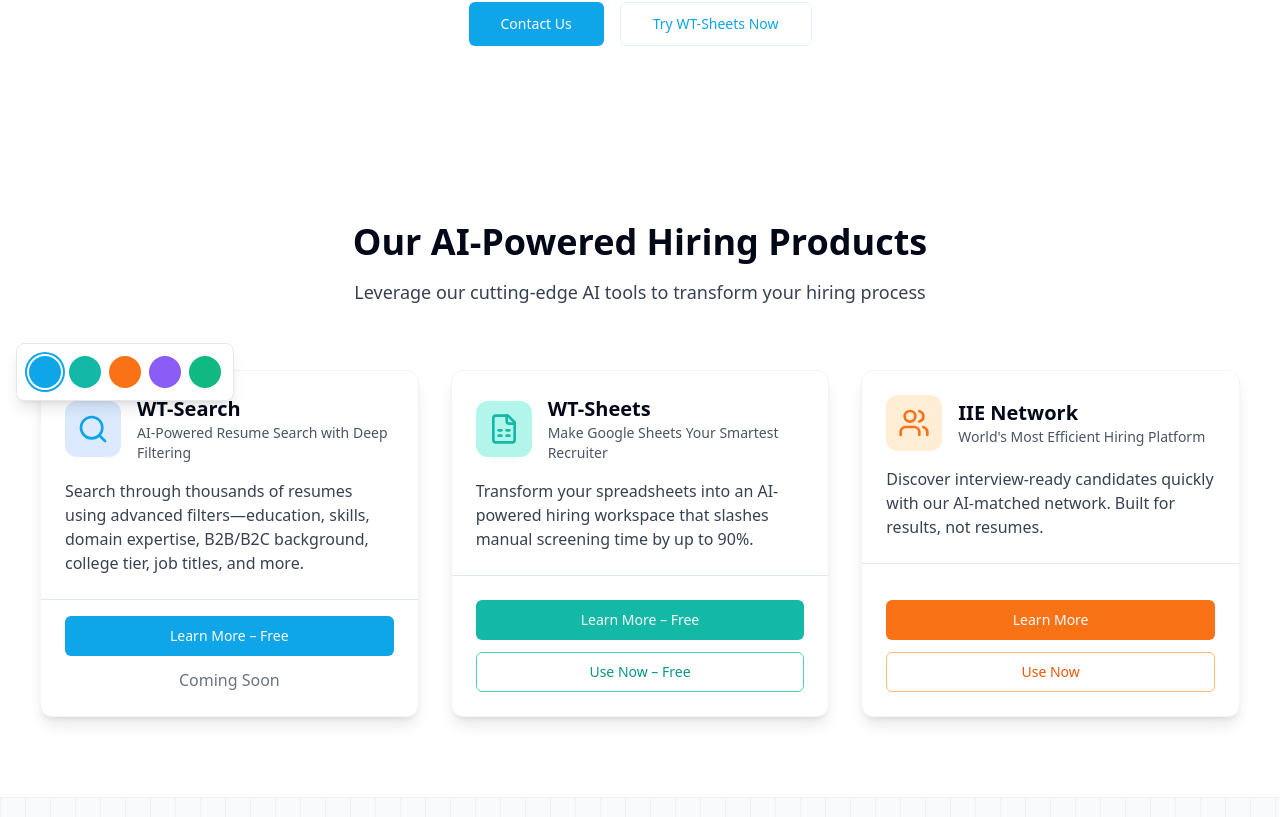
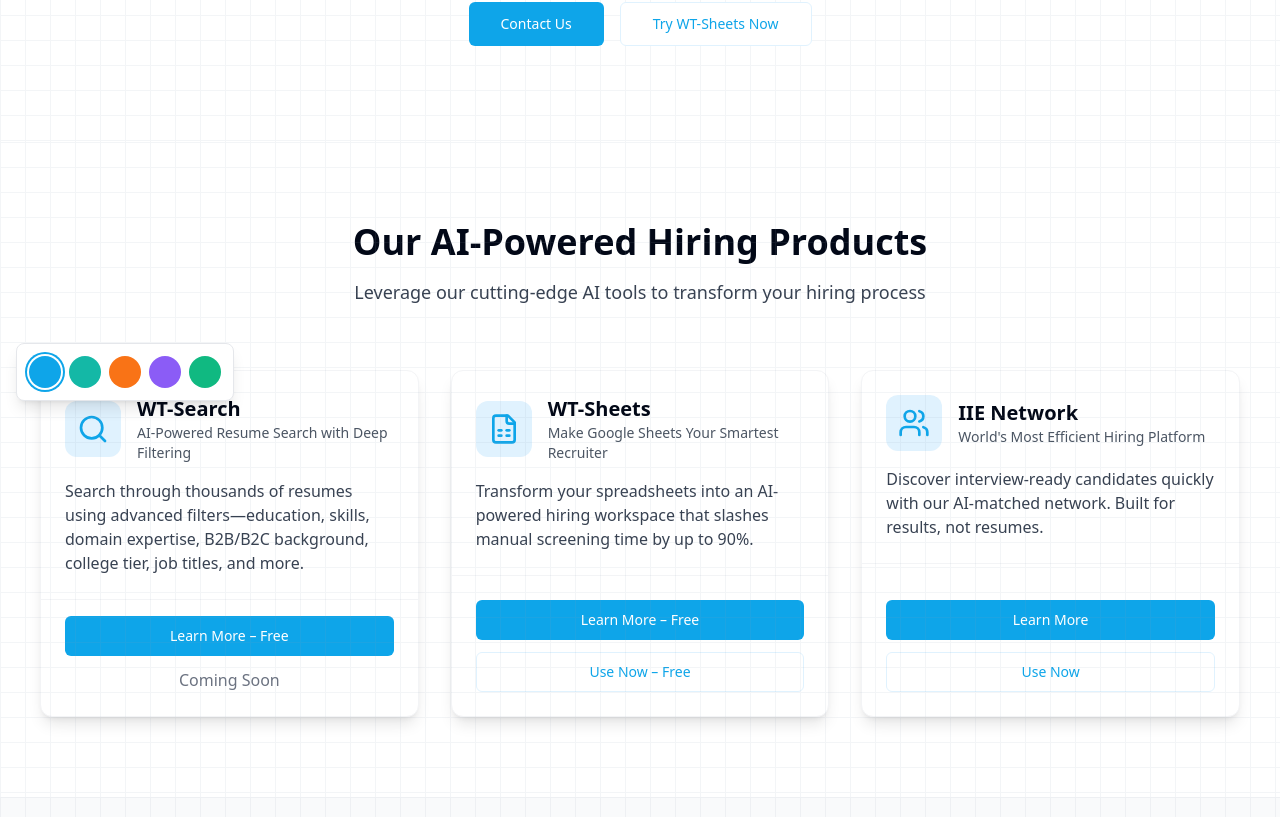
Before and after one commit to kamalkantgupta/temp, a React (Vite) app: page / in a window 1280 px wide. Shown: the part 383-1200 px from the top of the page. Built offline with nearby package versions, Linux system fonts and the light colour scheme.

Commit message:
feat: Apply theme colors to menubar and add grid background
- Changed the menubar color to match the website's main theme color.
- Added a background grid design to the Home and Our AI-Powered Hiring Products sections.

```diff
--- a/src/App.css
+++ b/src/App.css
@@ -46,3 +46,31 @@
 .button-outline:hover {
   background-color: var(--current-theme-light);
 }
+
+/* Grid background enhancement */
+.grid-bg {
+  position: relative;
+}
+
+.grid-bg::before {
+  content: '';
+  position: absolute;
+  inset: 0;
+  opacity: 0.05;
+  z-index: 0;
+  pointer-events: none;
+  background-image:
+    linear-gradient(to right, var(--current-theme-color) 1px, transparent 1px),
+    linear-gradient(to bottom, var(--current-theme-color) 1px, transparent 1px);
+  background-size: 30px 30px;
+}
+
+.dark .grid-bg::before {
+  opacity: 0.1;
+}
+
+/* Make sure content is positioned properly */
+.grid-bg > * {
+  position: relative;
+  z-index: 1;
+}
--- a/src/components/HeroSection.tsx
+++ b/src/components/HeroSection.tsx
@@ -4,7 +4,7 @@ import Logo from "@/components/Logo";
 
 const HeroSection = () => {
   return (
-    <section className="w-full py-24 px-6 md:px-10 bg-white dark:bg-gray-900">
+    <section className="w-full py-24 px-6 md:px-10 bg-white dark:bg-gray-900 grid-bg">
       <div className="max-w-7xl mx-auto">
         <div className="flex flex-col items-center text-center">
           <h2 className="text-4xl md:text-5xl font-bold mb-6 max-w-3xl animate-fade-in-up">
--- a/src/components/ProductsSection.tsx
+++ b/src/components/ProductsSection.tsx
@@ -5,72 +5,72 @@ import { Link } from "react-router-dom";
 
 const ProductsSection = () => {
   return (
-    <section className="w-full py-20 px-6 md:px-10 bg-white">
+    <section className="w-full py-20 px-6 md:px-10 bg-white dark:bg-gray-900 grid-bg">
       <div className="max-w-7xl mx-auto">
         <div className="text-center mb-16">
           <h2 className="text-3xl md:text-4xl font-bold mb-4">Our AI-Powered Hiring Products</h2>
-          <p className="text-lg text-gray-700 max-w-3xl mx-auto">
+          <p className="text-lg text-gray-700 dark:text-gray-300 max-w-3xl mx-auto">
             Leverage our cutting-edge AI tools to transform your hiring process
           </p>
         </div>
 
         <div className="grid grid-cols-1 md:grid-cols-3 gap-8">
           {/* WT-Search Product */}
-          <div className="bg-white rounded-xl shadow-lg border border-gray-100 overflow-hidden flex flex-col">
-            <div className="p-6 border-b">
+          <div className="bg-white dark:bg-gray-800 rounded-xl shadow-lg border border-gray-100 dark:border-gray-700 overflow-hidden flex flex-col">
+            <div className="p-6 border-b border-gray-100 dark:border-gray-700">
               <div className="flex items-center gap-4 mb-4">
-                <div className="p-3 bg-blue-100 rounded-xl">
-                  <Search className="h-8 w-8 text-blue-500" />
+                <div className="p-3 bg-[var(--current-theme-light)] dark:bg-[var(--current-theme-color)]/20 rounded-xl">
+                  <Search className="h-8 w-8 text-[var(--current-theme-color)]" />
                 </div>
                 <div className="text-left">
                   <h3 className="font-bold text-xl">WT-Search</h3>
-                  <p className="text-gray-600 text-sm">
+                  <p className="text-gray-600 dark:text-gray-400 text-sm">
                     AI-Powered Resume Search with Deep Filtering
                   </p>
                 </div>
               </div>
               <div className="text-left">
-                <p className="text-gray-700">
+                <p className="text-gray-700 dark:text-gray-300">
                   Search through thousands of resumes using advanced filters—education, skills, domain expertise, B2B/B2C background, college tier, job titles, and more.
                 </p>
               </div>
             </div>
             <div className="mt-auto p-6 pt-4 flex flex-col gap-3">
               <Link to="/">
-                <Button className="w-full bg-blue-500 hover:bg-blue-600">Learn More – Free</Button>
+                <Button className="w-full bg-[var(--current-theme-color)] hover:bg-[var(--current-theme-hover)] text-white">Learn More – Free</Button>
               </Link>
               <div className="text-center">
-                <span className="text-gray-500">Coming Soon</span>
+                <span className="text-gray-500 dark:text-gray-400">Coming Soon</span>
               </div>
             </div>
           </div>
 
           {/* WT-Sheets Product */}
-          <div className="bg-white rounded-xl shadow-lg border border-gray-100 overflow-hidden flex flex-col">
-            <div className="p-6 border-b">
+          <div className="bg-white dark:bg-gray-800 rounded-xl shadow-lg border border-gray-100 dark:border-gray-700 overflow-hidden flex flex-col">
+            <div className="p-6 border-b border-gray-100 dark:border-gray-700">
               <div className="flex items-center gap-4 mb-4">
-                <div className="p-3 bg-teal-100 rounded-xl">
-                  <FileSpreadsheet className="h-8 w-8 text-teal-500" />
+                <div className="p-3 bg-[var(--current-theme-light)] dark:bg-[var(--current-theme-color)]/20 rounded-xl">
+                  <FileSpreadsheet className="h-8 w-8 text-[var(--current-theme-color)]" />
                 </div>
                 <div className="text-left">
                   <h3 className="font-bold text-xl">WT-Sheets</h3>
-                  <p className="text-gray-600 text-sm">
+                  <p className="text-gray-600 dark:text-gray-400 text-sm">
                     Make Google Sheets Your Smartest Recruiter
                   </p>
                 </div>
               </div>
               <div className="text-left">
-                <p className="text-gray-700">
+                <p className="text-gray-700 dark:text-gray-300">
                   Transform your spreadsheets into an AI-powered hiring workspace that slashes manual screening time by up to 90%.
                 </p>
               </div>
             </div>
             <div className="mt-auto p-6 pt-4 flex flex-col gap-3">
-              <Link to="/wt-sheets">
-                <Button className="w-full bg-teal-500 hover:bg-teal-600">Learn More – Free</Button>
+              <Link to="/">
+                <Button className="w-full bg-[var(--current-theme-color)] hover:bg-[var(--current-theme-hover)] text-white">Learn More – Free</Button>
               </Link>
-              <Link to="/wt-sheets">
-                <Button variant="outline" className="w-full border-teal-300 text-teal-600 hover:bg-teal-50">
+              <Link to="/">
+                <Button variant="outline" className="w-full border-[var(--current-theme-light)] text-[var(--current-theme-color)] hover:bg-[var(--current-theme-light)] dark:border-gray-700 dark:hover:bg-gray-800">
                   Use Now – Free
                 </Button>
               </Link>
@@ -78,31 +78,31 @@ const ProductsSection = () => {
           </div>
 
           {/* IIE Network Product */}
-          <div className="bg-white rounded-xl shadow-lg border border-gray-100 overflow-hidden flex flex-col">
-            <div className="p-6 border-b">
+          <div className="bg-white dark:bg-gray-800 rounded-xl shadow-lg border border-gray-100 dark:border-gray-700 overflow-hidden flex flex-col">
+            <div className="p-6 border-b border-gray-100 dark:border-gray-700">
               <div className="flex items-center gap-4 mb-4">
-                <div className="p-3 bg-orange-100 rounded-xl">
-                  <Users className="h-8 w-8 text-orange-500" />
+                <div className="p-3 bg-[var(--current-theme-light)] dark:bg-[var(--current-theme-color)]/20 rounded-xl">
+                  <Users className="h-8 w-8 text-[var(--current-theme-color)]" />
                 </div>
                 <div className="text-left">
                   <h3 className="font-bold text-xl">IIE Network</h3>
-                  <p className="text-gray-600 text-sm">
+                  <p className="text-gray-600 dark:text-gray-400 text-sm">
                     World's Most Efficient Hiring Platform
                   </p>
                 </div>
               </div>
               <div className="text-left">
-                <p className="text-gray-700">
+                <p className="text-gray-700 dark:text-gray-300">
                   Discover interview-ready candidates quickly with our AI-matched network. Built for results, not resumes.
                 </p>
               </div>
             </div>
             <div className="mt-auto p-6 pt-4 flex flex-col gap-3">
               <Link to="/">
-                <Button className="w-full bg-orange-500 hover:bg-orange-600">Learn More</Button>
+                <Button className="w-full bg-[var(--current-theme-color)] hover:bg-[var(--current-theme-hover)] text-white">Learn More</Button>
               </Link>
               <Link to="/">
-                <Button variant="outline" className="w-full border-orange-300 text-orange-600 hover:bg-orange-50">
+                <Button variant="outline" className="w-full border-[var(--current-theme-light)] text-[var(--current-theme-color)] hover:bg-[var(--current-theme-light)] dark:border-gray-700 dark:hover:bg-gray-800">
                   Use Now
                 </Button>
               </Link>
```
Also changed, not shown: src/components/Navbar.tsx (+11 -11 lines).
